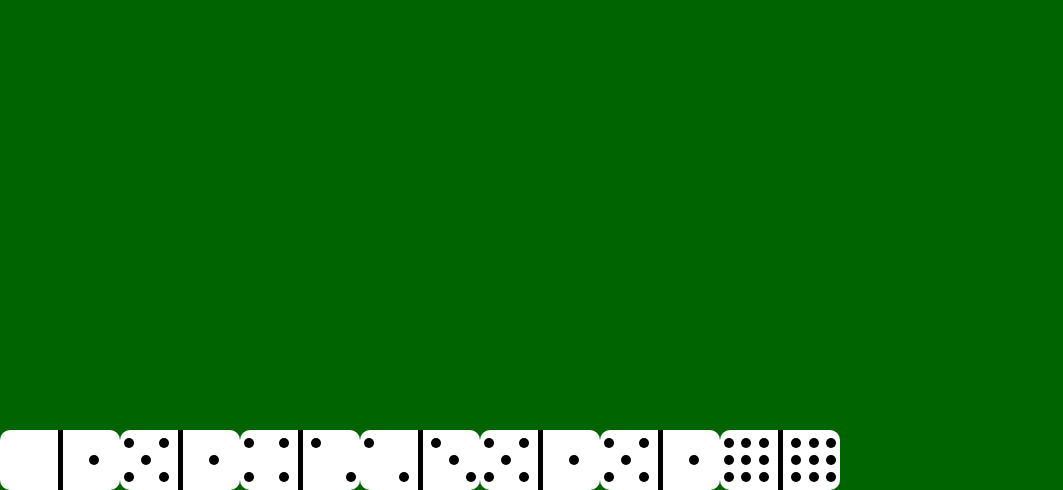
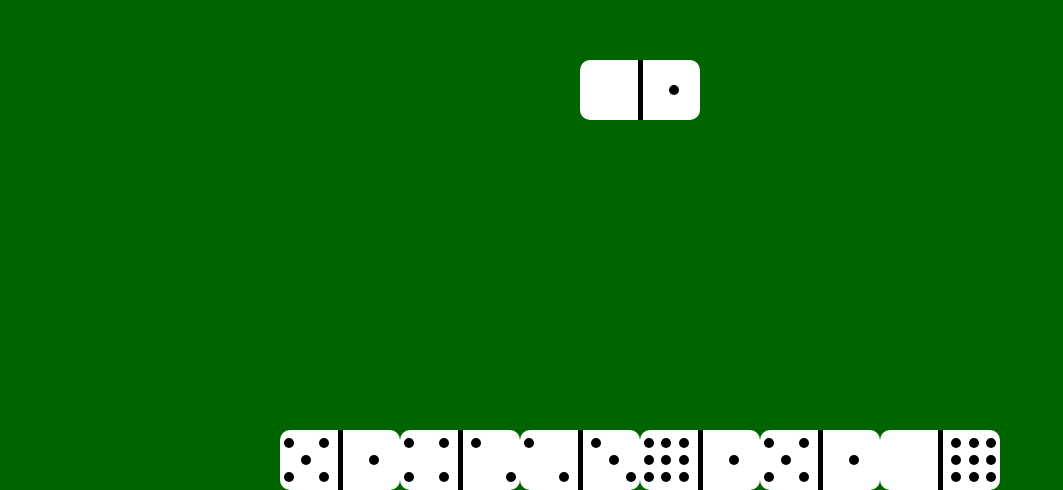
Before and after one commit to mattg95/dominoes, an Angular app: page / in a window 1280 px wide. Shown: the part 310-800 px from the top of the page, without its empty margins (0-1063 px from the left). Built offline with nearby package versions, Linux system fonts and the light colour scheme.

Commit message:
allow multiples to snap on

```diff
--- a/src/components/board/board.component.css
+++ b/src/components/board/board.component.css
@@ -1,7 +1,7 @@
 .board {
     width: 100vw;
     height: 100vh;
-    display: block;
+    display: flex;
     justify-content: center;
     align-items: center;
     background-color: darkgreen;
--- a/src/components/board/board.component.html
+++ b/src/components/board/board.component.html
@@ -1,14 +1,14 @@
 
 
 <div class="board">
+    <domino [values]="[0, 1]" [initial]="true"/>
     <div class="hand">
-        <domino [values]="[0, 1]" [initial]="true"/>
         <domino [values]="[5, 1]" />
         <domino [values]="[4, 2]"/>
         <domino [values]="[2, 3]"/>
+        <domino [values]="[6, 1]"/>
         <domino [values]="[5, 1]"/>
-        <domino [values]="[5, 1]"/>
-        <domino [values]="[6, 6]"/>
+        <domino [values]="[0, 6]"/>
 
     </div>
 
--- a/src/components/board/board.component.ts
+++ b/src/components/board/board.component.ts
@@ -61,6 +61,7 @@ export class Board implements AfterViewInit {
     let right: number;
     let left: number;
     // both vertical
+
     if (currentDomino.getIsVertical() && otherDomino.getIsVertical()) {
       left = current.x - other.x;
       right = current.x - other.x;
@@ -101,7 +102,10 @@ export class Board implements AfterViewInit {
     y: number
   ) {
     currentDomino.setPosition(x, y);
-    otherDomino.isEnd = false;
+    const lockedDominos = this.dominos.filter((d) => d.isLocked);
+    if (lockedDominos.length > 2) {
+      otherDomino.isEnd = false;
+    }
   }
 
   private snapToPlace(
@@ -113,8 +117,8 @@ export class Board implements AfterViewInit {
     const dominoHeight = 60;
     const dominoWidth = 120;
     // todo- send as css props in html template
+
     // both vertical
-
     const absLeft = Math.abs(left);
     const absRight = Math.abs(right);
 
--- a/src/components/domino/domino.component.css
+++ b/src/components/domino/domino.component.css
@@ -42,8 +42,3 @@
   border-width: 10;
   border-color: black;
 }
-
-.initial {
-    /* top: -300px;
-    right: -400px */
-}
```
